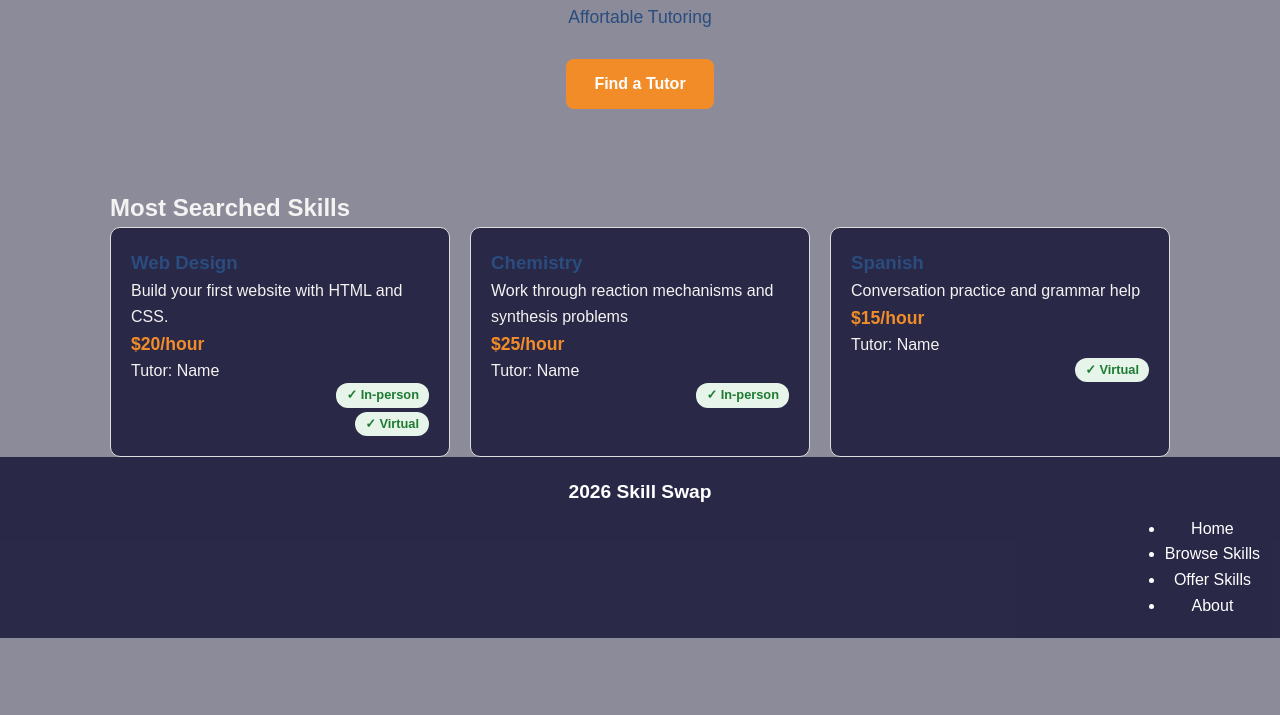
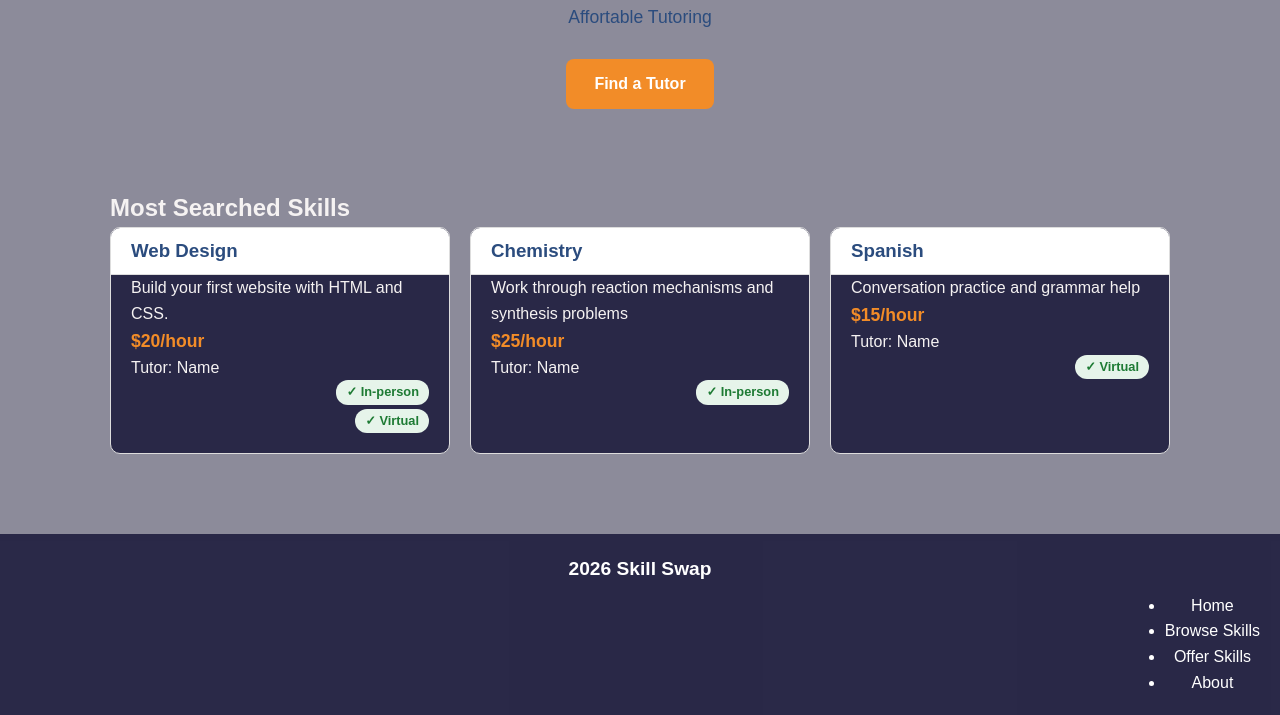
Before and after one commit to nicholasferreira1-jpg/skillswap-NicholasFerreira, a plain HTML site: page index.html in a window 1280 px wide. Shown: the part 222-937 px from the top of the page. Before the commit the page ends 860 px from the top, so only its background shows below. Drawn offline with Linux system fonts and the light colour scheme.

Commit message:
Updated skill card styiling

```diff
--- a/styles.css
+++ b/styles.css
@@ -121,6 +121,10 @@ footer h2 {
     gap: 20px;
 }
 
+.skill-offerings {
+    padding-bottom: 80px;
+}
+
 .skill-card {
     background-color: #050429b9;
     border: 1px solid #ddd;
@@ -129,6 +133,14 @@ footer h2 {
     gap:8px;
     border-radius: 10px;
     transition: transform 0.3s ease, box-shadow 0.3s ease;
+    overflow: hidden;
+}
+
+.skill-card .title {
+    background-color: white;
+    margin: -20px -20px 0 -20px;
+    padding: 8px 20px;
+    border-bottom: 1px solid #ddd;
 }
 
 .skill-card:hover {
```
